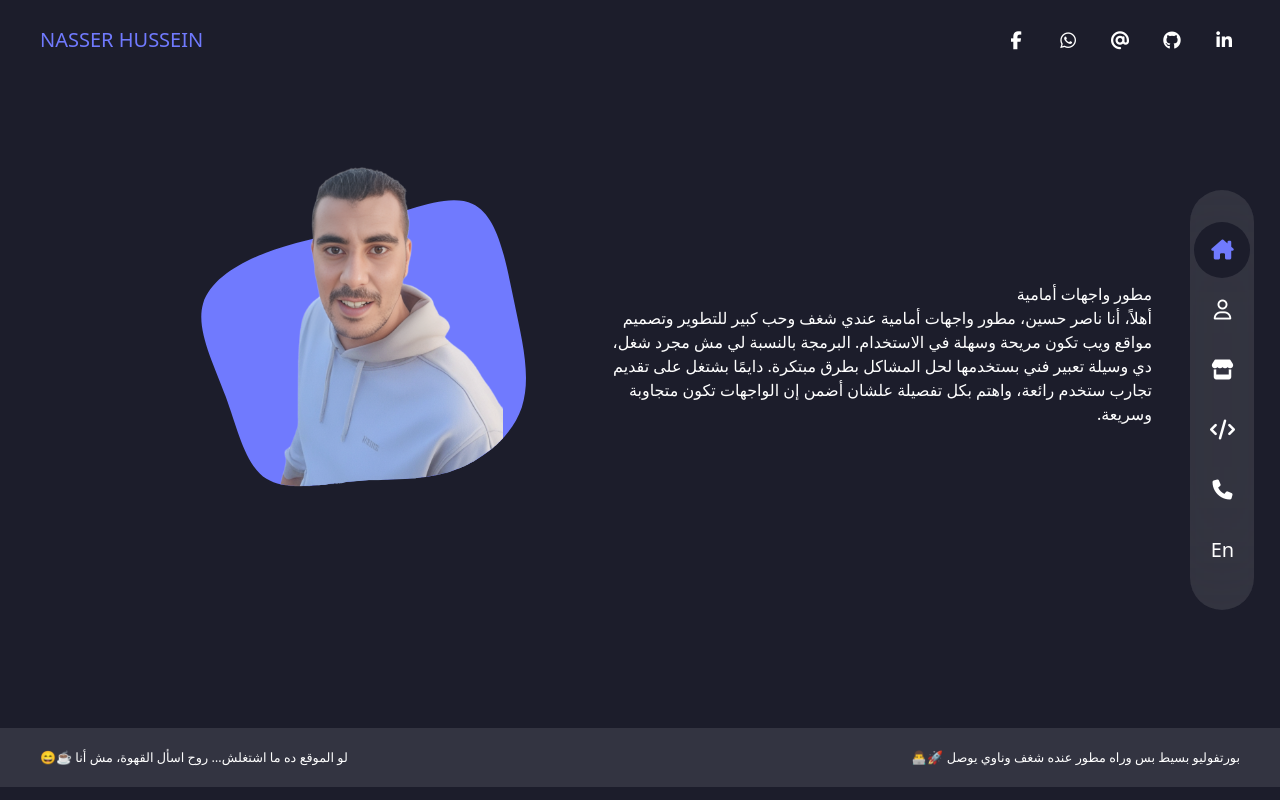
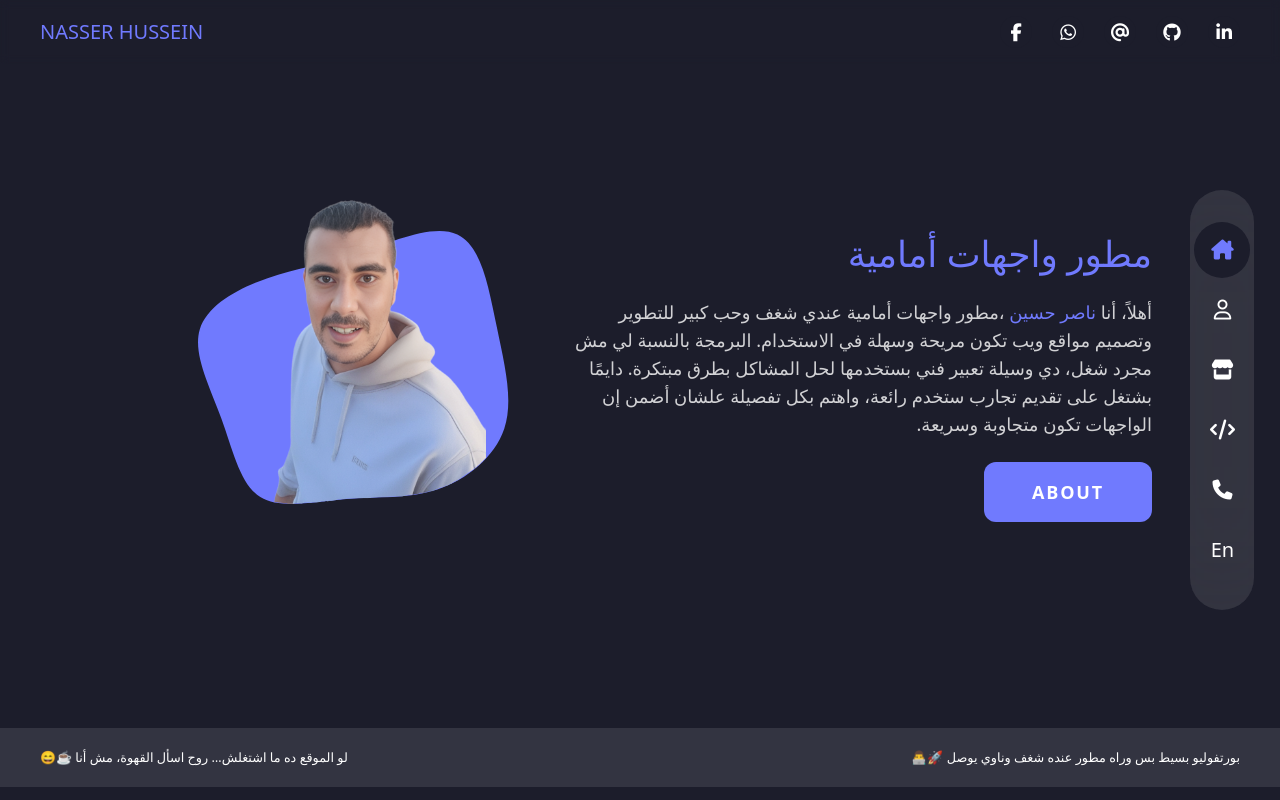
Before and after one commit to Nasser-H/nasser-portfolio, a Next.js app: page / in a window 1280 px wide. Built offline with nearby package versions, Linux system fonts and the light colour scheme.

Commit message:
home page has finshed

```diff
--- a/src/app/_components/navbar/page.tsx
+++ b/src/app/_components/navbar/page.tsx
@@ -6,17 +6,18 @@ import React from 'react'
 export default function NavBar() {
     const navs: { text: string, link: string }[] = [
         { text: "fa-solid fa-house-chimney", link:"/" },
-        { text: "fa-regular fa-user", link:"" },
+        { text: "fa-regular fa-user", link:"/about" },
         { text: "fa-solid fa-store", link:"" },
         { text: "fa-solid fa-code", link:"" },
         { text: "fa-solid fa-phone", link:"" },
     ];
     const pathName = usePathname();
+
   return <>
   <nav className='fixed lg:right-[2%] bottom-0 w-full lg:w-auto lg:h-screen flex lg:flex-col justify-center z-40'>
     <ul className='text-white text-xl flex lg:block justify-center bg-bgSecond backdrop-blur-3xl w-full lg:py-8 px-8 lg:rounded-full rounded-t-xl lg:px-1 py-1 space-y-1'>
         {navs.map((nav : {text: string, link: string} ,index : number) =>
-              <li key={index} className={`size-14 ${pathName == nav.link ? 'bg-bgMain text-main -translate-y-1/2 lg:translate-y-0' : 'hover:bg-main'} rounded-full flex justify-center items-center cursor-pointer`}><Link href={''}><i className={nav.text}></i></Link></li>
+              <li key={index} className={`size-14 ${pathName == nav.link ? 'bg-bgMain text-main -translate-y-1/2 lg:translate-y-0' : 'hover:bg-main'} rounded-full flex justify-center items-center cursor-pointer`}><Link href={nav.link}><i className={nav.text}></i></Link></li>
         )}
         <li className='size-14 hover:bg-main rounded-full flex justify-center items-center cursor-pointer'><Link href={''}><span>En</span></Link></li>
     </ul>
--- a/src/app/_components/topbar/page.tsx
+++ b/src/app/_components/topbar/page.tsx
@@ -3,15 +3,15 @@ import React from 'react'
 
 export default function TopBar() {
   return <>
-    <div className='w-full px-4 sm:px-6 md:px-8 lg:py-6 lg:px-10 fixed z-50 sm:backdrop:blur'>
+    <div className='w-full px-4 sm:px-6 md:px-8 lg:py-4 lg:px-10 fixed z-50 backdrop-blur-sm'>
         <div className='flex flex-col mt-4 lg:mt-0 items-center lg:flex-row justify-between w-full'>
-            <h1 className='uppercase text-main backdrop:blur text-2xl lg:text-xl'><Link href="/">Nasser Hussein</Link></h1>
+            <h1 className='uppercase text-main text-2xl lg:text-xl'><Link href="/">Nasser Hussein</Link></h1>
             <ul className='text-xl lg:text-lg text-white mt-5 lg:mt-0 flex gap-x-5'>
-                <li className='size-8 hover:border-main hover:border-2 hover:text-main duration-200 rounded-full flex justify-center items-center cursor-pointer'><a href="https://www.facebook.com/profile.php?id=100004291441295" target='_blank'><i className="fa-brands fa-facebook-f"></i></a></li>
-                <li className='size-8 hover:border-main hover:border-2 hover:text-main duration-200 rounded-full flex justify-center items-center cursor-pointer'><a href="http://wa.me/201061132684" target='_blank'><i className="fa-brands fa-whatsapp"></i></a></li>
-                <li className='size-8 hover:border-main hover:border-2 hover:text-main duration-200 rounded-full flex justify-center items-center cursor-pointer'><a href="mailto:nasser.h0404@gmail.com" target='_blank'><i className="fa-solid fa-at"></i></a></li>
-                <li className='size-8 hover:border-main hover:border-2 hover:text-main duration-200 rounded-full flex justify-center items-center cursor-pointer'><a href="https://github.com/Nasser-H" target='_blank'><i className="fa-brands fa-github"></i></a></li>
-                <li className='size-8 hover:border-main hover:border-2 hover:text-main duration-200 rounded-full flex justify-center items-center cursor-pointer'><a href="https://www.linkedin.com/in/nasser-hussein/" target='_blank'><i className="fa-brands fa-linkedin-in"></i></a></li>
+                <li className='size-8 bg-bgMain hover:border-main hover:border-2 hover:text-main duration-200 rounded-full flex justify-center items-center cursor-pointer'><a href="https://www.facebook.com/profile.php?id=100004291441295" target='_blank'><i className="fa-brands fa-facebook-f"></i></a></li>
+                <li className='size-8 bg-bgMain hover:border-main hover:border-2 hover:text-main duration-200 rounded-full flex justify-center items-center cursor-pointer'><a href="http://wa.me/201061132684" target='_blank'><i className="fa-brands fa-whatsapp"></i></a></li>
+                <li className='size-8 bg-bgMain hover:border-main hover:border-2 hover:text-main duration-200 rounded-full flex justify-center items-center cursor-pointer'><a href="mailto:nasser.h0404@gmail.com" target='_blank'><i className="fa-solid fa-at"></i></a></li>
+                <li className='size-8 bg-bgMain hover:border-main hover:border-2 hover:text-main duration-200 rounded-full flex justify-center items-center cursor-pointer'><a href="https://github.com/Nasser-H" target='_blank'><i className="fa-brands fa-github"></i></a></li>
+                <li className='size-8 bg-bgMain hover:border-main hover:border-2 hover:text-main duration-200 rounded-full flex justify-center items-center cursor-pointer'><a href="https://www.linkedin.com/in/nasser-hussein/" target='_blank'><i className="fa-brands fa-linkedin-in"></i></a></li>
             </ul>
         </div>
     </div>
--- /dev/null
+++ b/src/app/about/page.tsx
@@ -0,0 +1,7 @@
+import React from 'react'
+
+export default function About() {
+  return (
+    <div>About</div>
+  )
+}
--- a/src/app/globals.css
+++ b/src/app/globals.css
@@ -1,3 +1,7 @@
 @tailwind base;
 @tailwind components;
 @tailwind utilities;
+
+.btn{
+    @apply bg-main font-semibold rounded-xl py-2 px-6;
+}
--- a/src/app/layout.tsx
+++ b/src/app/layout.tsx
@@ -39,7 +39,7 @@ export default function RootLayout({
       <body className={`${geistSans.variable} ${geistMono.variable} bg-bgMain`}>
           <TopBar/>
           <NavBar/>
-          <div className="wrapper min-h-[77.1vh] lg:min-h-[91vh] pt-32 xl:pt-0 flex items-center">
+          <div className="wrapper min-h-[77.1vh] lg:min-h-[91vh] pt-16 lg:pt-36 xl:pt-0 flex items-center">
             {children}
           </div>
           <Footer/>
--- a/src/app/page.tsx
+++ b/src/app/page.tsx
@@ -1,24 +1,25 @@
 import React from 'react'
 import nasserImag from '../assets/nasser hussein.png';
 import Image from 'next/image';
+import Link from 'next/link';
 export default function Home() {
   return <>
-  <div className='flex justify-center mb-5 items-center lg:px-32 px-6  text-white'>
-    <div className='w-[45%] relative'>
+  <div className='lg:flex-row flex flex-col justify-center mb-5 items-center lg:px-32 px-6 mt-12 text-white'>
+    <div className='lg:w-[43%] sm:w-[60%] w-full md:w-1/2 relative'>
       <svg viewBox="0 0 200 200" xmlns="http://www.w3.org/2000/svg">
         <path fill="#707AFE" d="M49.6,-65.3C60.7,-60.1,63.8,-40.9,67.5,-23.4C71.1,-5.9,75.2,9.9,70.9,23C66.5,36,53.7,46.2,40.5,50.6C27.3,55,13.7,53.7,-0.9,54.9C-15.4,56.1,-30.7,59.7,-39.9,54C-49.1,48.2,-52.2,33.1,-57.6,18.3C-63,3.5,-70.7,-11,-67.4,-22.1C-64.1,-33.2,-49.7,-40.9,-36.6,-45.4C-23.5,-50,-11.8,-51.4,3.7,-56.5C19.2,-61.6,38.4,-70.5,49.6,-65.3Z" transform="translate(100 100)" />
       </svg>
-      <picture className='absolute bottom-[14.7%] w-[71%] start-[17.9%]'><Image width={453} height={604} src={nasserImag} alt="" /></picture>
+      <picture className='absolute bottom-[14.7%] w-[71%] start-[17.9%]'><Image width={453} height={604} priority src={nasserImag} alt="Nasser Hussein photo" /></picture>
     </div>
-    <div className='w-[55%]'>
-      <h1 dir='rtl'>مطور واجهات أمامية</h1>
-      <p dir='rtl'>
-        أهلاً، أنا ناصر حسين، مطور واجهات أمامية عندي شغف وحب كبير للتطوير وتصميم
+    <div className='lg:w-[57%] w-full sm:w-[90%] flex flex-col items-end gap-y-6'>
+      <h1 className='text-main lg:text-4xl text-2xl font-extralight' dir='rtl'>مطور واجهات أمامية</h1>
+      <p className='text-lg font-extralight text-white/80 leading-7' dir='rtl'>
+        أهلاً، أنا <span className='text-main'>ناصر حسين</span> ،مطور واجهات أمامية عندي شغف وحب كبير للتطوير وتصميم
         مواقع ويب تكون مريحة وسهلة في الاستخدام. البرمجة بالنسبة لي مش مجرد شغل،
         دي وسيلة تعبير فني بستخدمها لحل المشاكل بطرق مبتكرة. دايمًا بشتغل على تقديم تجارب
         ستخدم رائعة، واهتم بكل تفصيلة علشان أضمن إن الواجهات تكون متجاوبة وسريعة.
-
       </p>
+      <Link className='btn uppercase md:py-3 md:px-8 lg:py-4 lg:px-12 tracking-widest text-lg' href={'/about'}>about</Link>
     </div>
   </div>
   </>
```
